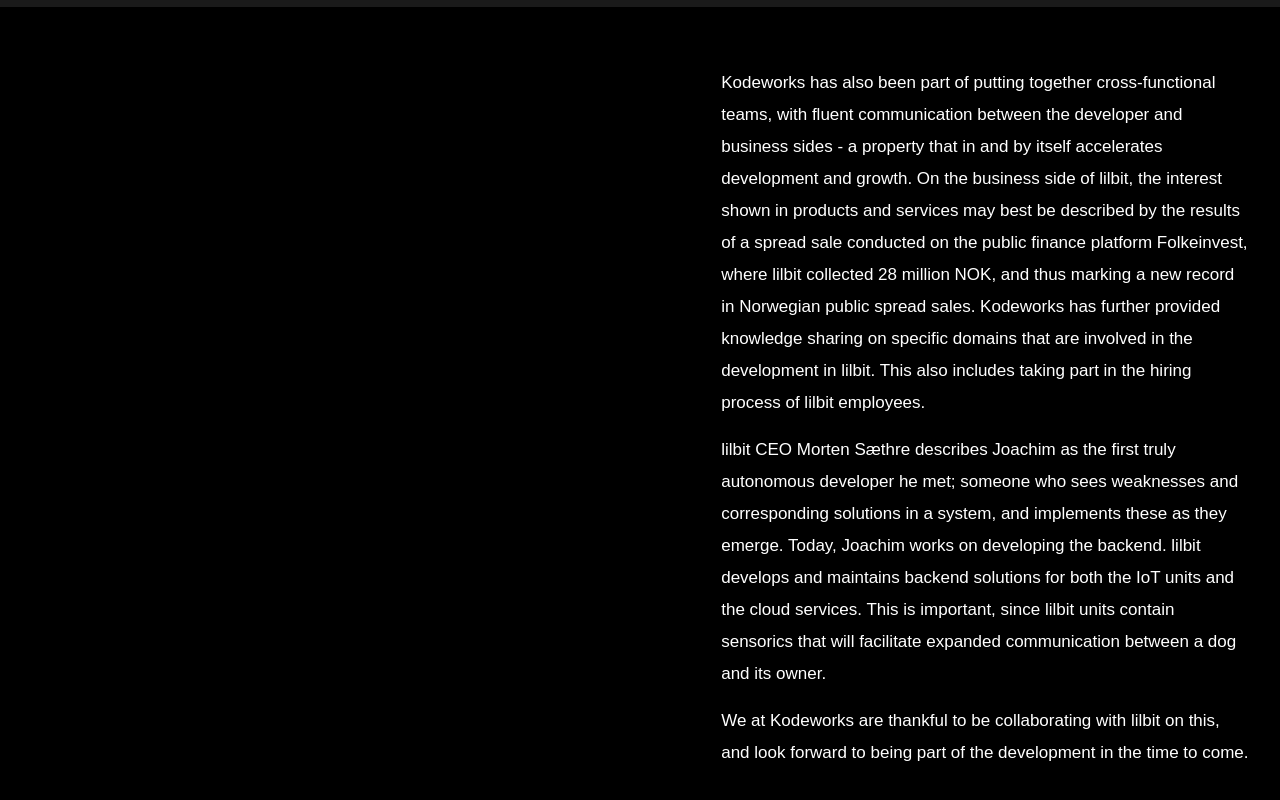
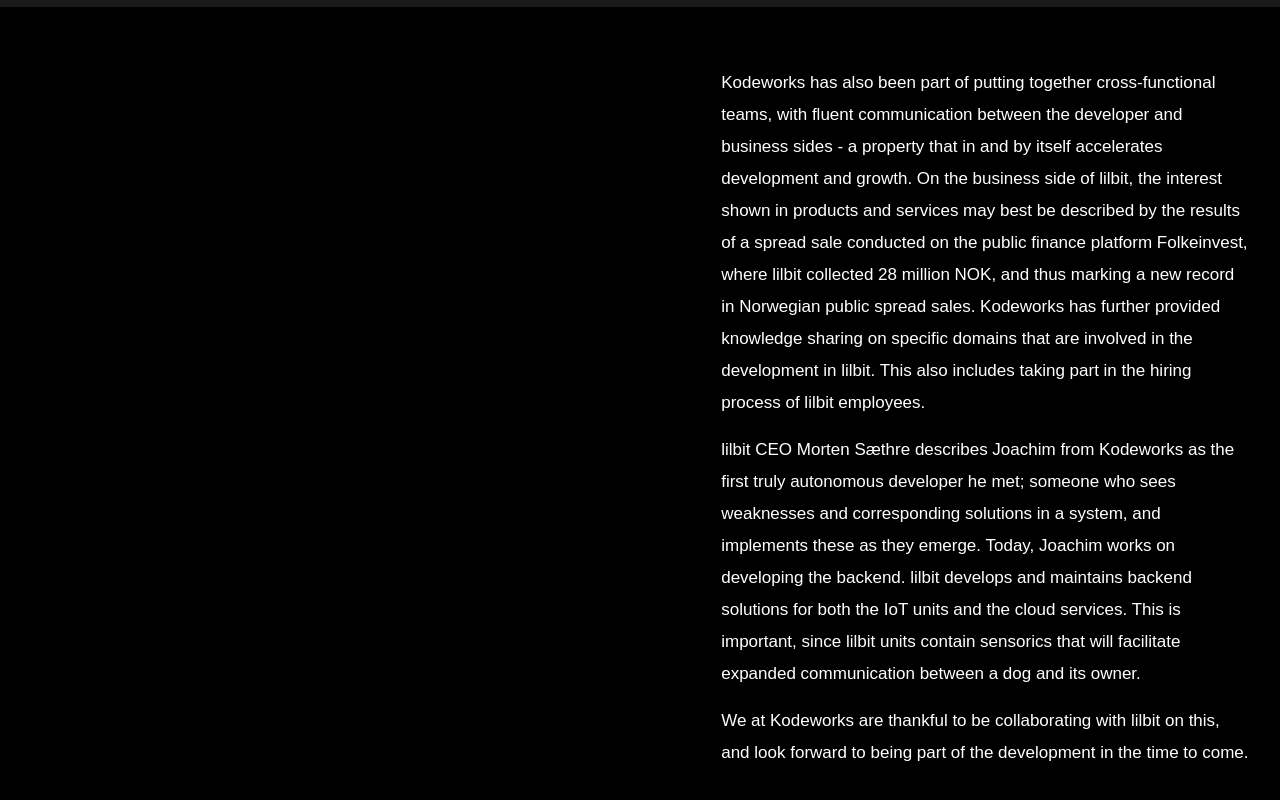
Before and after one commit to Kodeworks/kodeworks.no, a React (Create React App) app: page /input/lilbit in a window 1280 px wide. Shown: the part 1966-2766 px from the top of the page. Built offline with nearby package versions, Linux system fonts and the light colour scheme.

Commit message:
Reword sentence in lilbit project

```diff
--- a/src/pages/input/Lilbit.tsx
+++ b/src/pages/input/Lilbit.tsx
@@ -48,7 +48,7 @@
 
 
 
-          <p>lilbit CEO Morten Sæthre describes Joachim as the first truly autonomous developer he met; someone who sees weaknesses and corresponding solutions in a system, and implements these as they emerge. Today, Joachim works on developing the backend. lilbit develops and maintains backend solutions for both the IoT units and the cloud services. This is important, since lilbit units contain sensorics that will facilitate expanded communication between a dog and its owner.</p>
+          <p>lilbit CEO Morten Sæthre describes Joachim from Kodeworks as the first truly autonomous developer he met; someone who sees weaknesses and corresponding solutions in a system, and implements these as they emerge. Today, Joachim works on developing the backend. lilbit develops and maintains backend solutions for both the IoT units and the cloud services. This is important, since lilbit units contain sensorics that will facilitate expanded communication between a dog and its owner.</p>
 
           <p>We at Kodeworks are thankful to be collaborating with lilbit on this, and look forward to being part of the development in the time to come.</p>
         </section>
```
